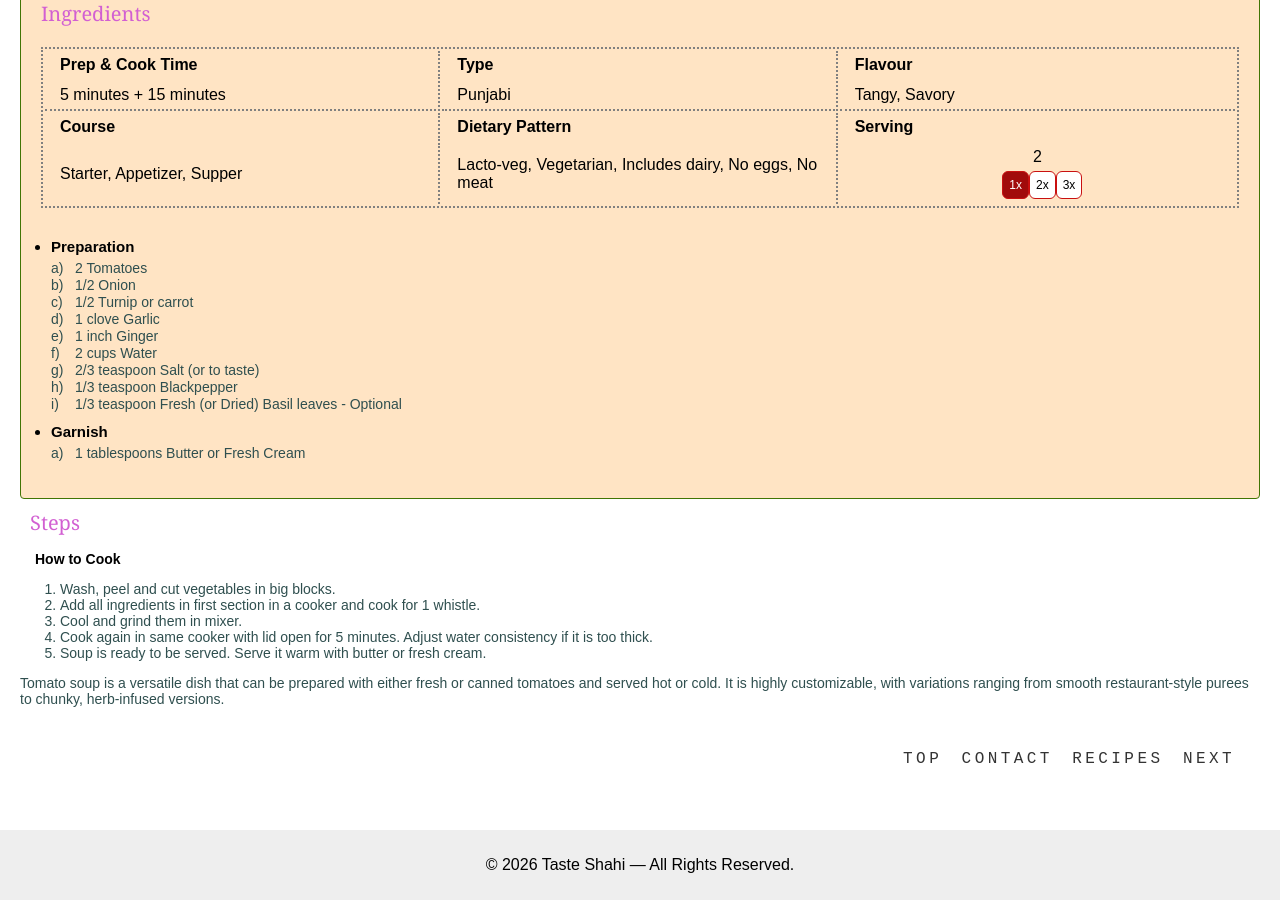
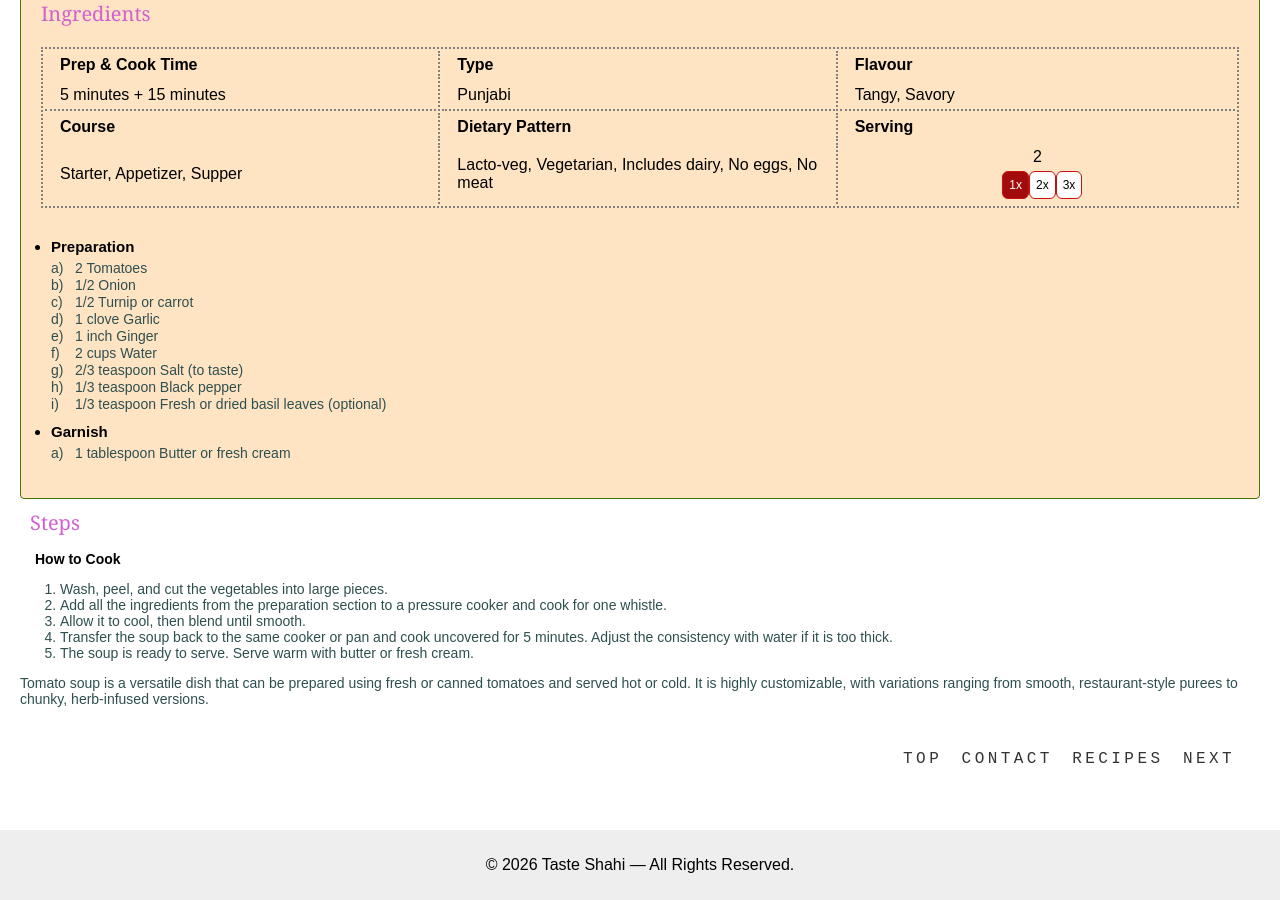
Before and after one commit to swad-rajsi/swad-rajsi.github.io, a Jekyll site: the page built from _recipes/tomato_soup.md, in a window 1280 px wide and 900 px high, scrolled down 700 px. Built offline with Jekyll 4.4.1, drawn with Linux system fonts in a browser that asks for light colours.

Commit message:
spell check

```diff
--- a/_recipes/tomato_soup.md
+++ b/_recipes/tomato_soup.md
@@ -41,19 +41,19 @@ ingredients_en:
         name: Water
       - qty: 2/3
         unit: teaspoon
-        name: Salt (or to taste)
+        name: Salt (to taste)
       - qty: 1/3
         unit: teaspoon
-        name: Blackpepper
+        name: Black pepper
       - qty: 1/3
         unit: teaspoon
-        name: Fresh (or Dried) Basil leaves - Optional
+        name: Fresh or dried basil leaves (optional)
 
   - heading: Garnish
     items:
       - qty: 1
-        unit: tablespoons
-        name: Butter or Fresh Cream
+        unit: tablespoon
+        name: Butter or fresh cream
 
 ingredients_hi:
   - heading: तैयारी
@@ -84,35 +84,35 @@ ingredients_hi:
         name: काली मिर्च पाउडर
       - qty: 1/3
         unit: छोटा चम्मच
-        name: ताज़ी बन तुलसी/ धनिया/ पुदीना – वैकल्पिक
+        name: ताज़ी बन तुलसी/ धनिया/ पुदीना (वैकल्पिक)
 
   - heading: सजावट
     items:
       - qty: 1
-        unit: बड़े चम्मच
+        unit: बड़ा चम्मच
         name: मक्खन या फ्रेश क्रीम
 
 steps_en:
   - title: How to Cook
     actions:
-      - Wash, peel and cut vegetables in big blocks.
-      - Add all ingredients in first section in a cooker and cook for 1 whistle.
-      - Cool and grind them in mixer.
-      - Cook again in same cooker with lid open for 5 minutes. Adjust water consistency if it is too thick.
-      - Soup is ready to be served. Serve it warm with butter or fresh cream.
+      - Wash, peel, and cut the vegetables into large pieces.
+      - Add all the ingredients from the preparation section to a pressure cooker and cook for one whistle.
+      - Allow it to cool, then blend until smooth.
+      - Transfer the soup back to the same cooker or pan and cook uncovered for 5 minutes. Adjust the consistency with water if it is too thick.
+      - The soup is ready to serve. Serve warm with butter or fresh cream.
 
 steps_hi:
   - title: बनाने की विधि
     actions:
       - सब्ज़ियों को धोकर छील लें और बड़े टुकड़ों में काट लें।
-      - पहले भाग की सारी सामग्री कुकर में डालें और 1 सीटी आने तक पकाएं।
-      - ठंडा होने पर मिक्सर में पीस लें।
-      - उसी कुकर में ढक्कन खुला रखकर 5 मिनट तक दोबारा पकाएं। अगर सूप गाढ़ा लगे तो पानी मिलाकर गाढ़ापन समायोजित करें।
+      - तैयारी अनुभाग की सभी सामग्री कुकर में डालें और एक सीटी आने तक पकाएं।
+      - ठंडा होने पर मिक्सर में पीसकर चिकना पेस्ट बना लें।
+      - उसी कुकर या पैन में ढक्कन खुला रखकर 5 मिनट तक दोबारा पकाएं। यदि सूप गाढ़ा लगे तो थोड़ा पानी डालकर गाढ़ापन समायोजित करें।
       - सूप परोसने के लिए तैयार है। इसे गरमागरम मक्खन या फ्रेश क्रीम के साथ परोसें।
 
 description_en: |
-  Tomato soup is a versatile dish that can be prepared with either fresh or canned tomatoes and served hot or cold. It is highly customizable, with variations ranging from smooth restaurant-style purees to chunky, herb-infused versions.
+  Tomato soup is a versatile dish that can be prepared using fresh or canned tomatoes and served hot or cold. It is highly customizable, with variations ranging from smooth, restaurant-style purees to chunky, herb-infused versions.
 
 description_hi: |
-  टमाटर का सूप एक बहुमुखी व्यंजन है जिसे ताजे या डिब्बाबंद टमाटरों से बनाया जा सकता है और गर्म या ठंडा परोसा जा सकता है। इसे अपनी पसंद के अनुसार बनाया जा सकता है, जिसमें रेस्तरां में मिलने वाली चिकनी प्यूरी से लेकर जड़ी-बूटियों से भरपूर गाढ़े सूप तक कई प्रकार शामिल हैं।
+  टमाटर का सूप एक बहुपयोगी व्यंजन है, जिसे ताज़े या डिब्बाबंद टमाटरों से बनाया जा सकता है और गरम या ठंडा दोनों तरह से परोसा जा सकता है। इसे अपनी पसंद के अनुसार तैयार किया जा सकता है, जिसमें रेस्तरां-शैली की चिकनी प्यूरी से लेकर जड़ी-बूटियों से भरपूर गाढ़े सूप तक कई प्रकार शामिल हैं।
 ---
```
